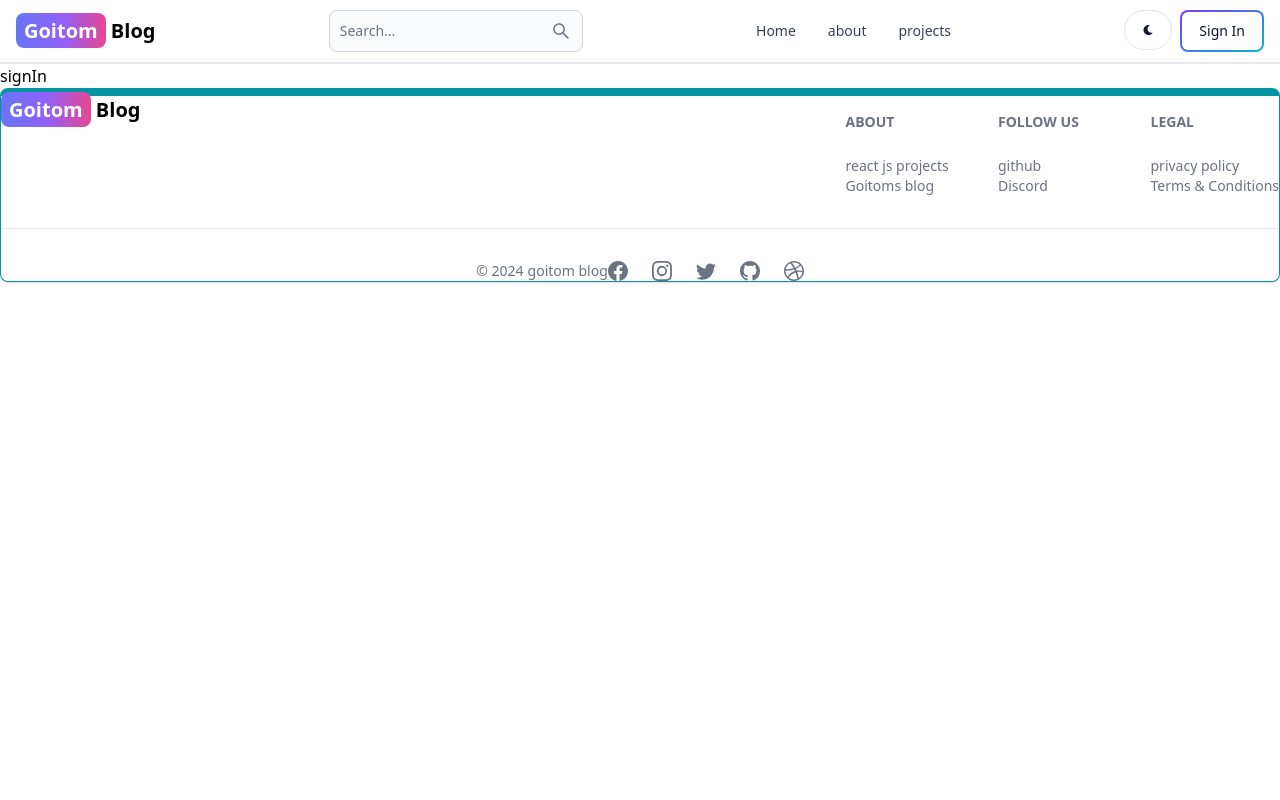
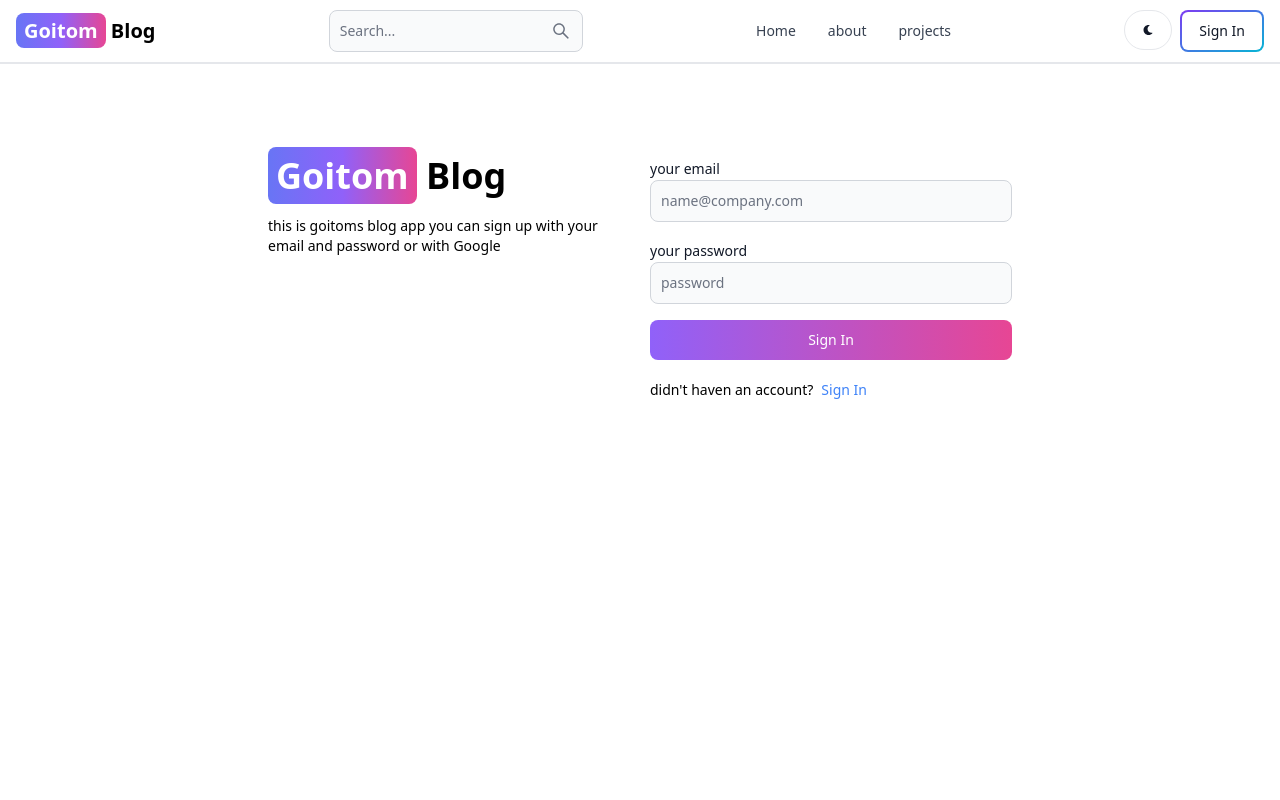
Before and after one commit to goitommahtsentu/mern_blog_app, a React (Vite) app in the folder client/: page /sign-in in a window 1280 px wide. Shown: the top 800 px of the page. Built offline with nearby package versions, Linux system fonts and the light colour scheme.

Commit message:
sign in front page

```diff
--- a/client/src/App.jsx
+++ b/client/src/App.jsx
@@ -13,6 +13,7 @@ const App = () => {
 
         <BrowserRouter>
             <Header/>
+
             <Routes>
                 <Route path="/" element={<Home/>} />
                 <Route path="/about" element={<About/>} />
--- a/client/src/pages/Home.jsx
+++ b/client/src/pages/Home.jsx
@@ -3,7 +3,7 @@ import React from 'react';
 const Home = () => {
     return (
         <div>
-            home
+            <h1>home</h1>
         </div>
     );
 };
--- a/client/src/pages/SignIn.jsx
+++ b/client/src/pages/SignIn.jsx
@@ -1,9 +1,101 @@
-import React from 'react';
+import React, {useState} from 'react';
+import {Link, useNavigate} from "react-router-dom";
+import {Alert, Button, Label, Spinner, TextInput} from "flowbite-react";
 
 const SignIn = () => {
+    const [formData, setFormData] = useState({
+        username: '', email: '', password: '' });
+    const [errorMessage, setErrorMessage] = useState(null);
+    const [loading,setLoading]=useState(false)
+    const navigate=useNavigate()
+    const handleChange = (e) => {
+        e.preventDefault();
+        setFormData({...formData, [e.target.id]: e.target.value.trim()});
+
+    }
+    const handleSubmit = async (e) => {
+        e.preventDefault();
+        if(!formData.email || !formData.password ) {
+            return setErrorMessage('please fill out all fields')
+        }
+
+        try {
+            setLoading(true)
+            setErrorMessage(null)
+            const res = await fetch('/api/auth/sign-in', {
+                method: "POST",
+                headers: { 'Content-Type': 'application/json' },
+                body: JSON.stringify(formData),
+            });
+
+            const data = await res.json();
+            if (data.success===false) {
+                return setErrorMessage(data.message);
+            }
+            setLoading(false)
+            if (res.ok){
+                navigate('/home')
+            }
+        } catch (error) {
+            setErrorMessage(error.message)
+            setLoading(false)
+        }
+    };
     return (
-        <div>
-          signIn
+        <div className="min-h-screen mt-20">
+            <div className="flex p-3 max-w-3xl mx-auto flex-col md:flex-row gap-5">
+                {/*left side*/}
+                <div className="flex-1">
+                    <Link to='/' className='
+             font-bold dark:text-white text-4xl'>
+                <span className='px-2 py-1 bg-gradient-to-r from-indigo-500
+                via-purple-500 to-pink-500 rounded-lg text-white'>Goitom</span> Blog
+                    </Link>
+                    <p className='text-sm mt-5'>this is goitoms blog app you can sign up with your email and password
+                        or with Google</p>
+                </div>
+                {/*right side*/}
+                <div className="flex-1">
+                    <form onSubmit={handleSubmit} className='flex flex-col gap-4' >
+                        <div>
+                            <Label value='your email'/>
+                            <TextInput
+                                type='email'
+                                placeholder='name@company.com'
+                                id='email'
+                                onChange={handleChange}
+                            />
+                        </div>
+                        <div>
+                            <Label value='your password'/>
+                            <TextInput
+                                type='password'
+                                placeholder='password'
+                                id='password'
+                                onChange={handleChange}
+                            />
+                        </div>
+                        <Button gradientDuoTone='purpleToPink' type='submit' disabled={loading}>
+                            {loading ?(
+                                <>
+                                    <Spinner size='sm'/>
+                                    <span className='pl-3'>Loading</span>
+                                </>
+
+                            ) : "Sign In"}
+                        </Button>
+                    </form>
+                    <div className="flex gap-2 text-sm mt-5">
+                        <span>didn't haven an account?</span>
+                        <Link to='/sign-up' className='text-blue-500'>Sign In</Link>
+                    </div>
+                    {errorMessage && (
+                        <Alert className='mt-5' color='failure'>
+                            {errorMessage}
+                        </Alert>
+                    )}
+                </div>
+            </div>
         </div>
     );
 };
```
Also changed, not shown: 1 other file (tests, documents, lock files or other folders).
